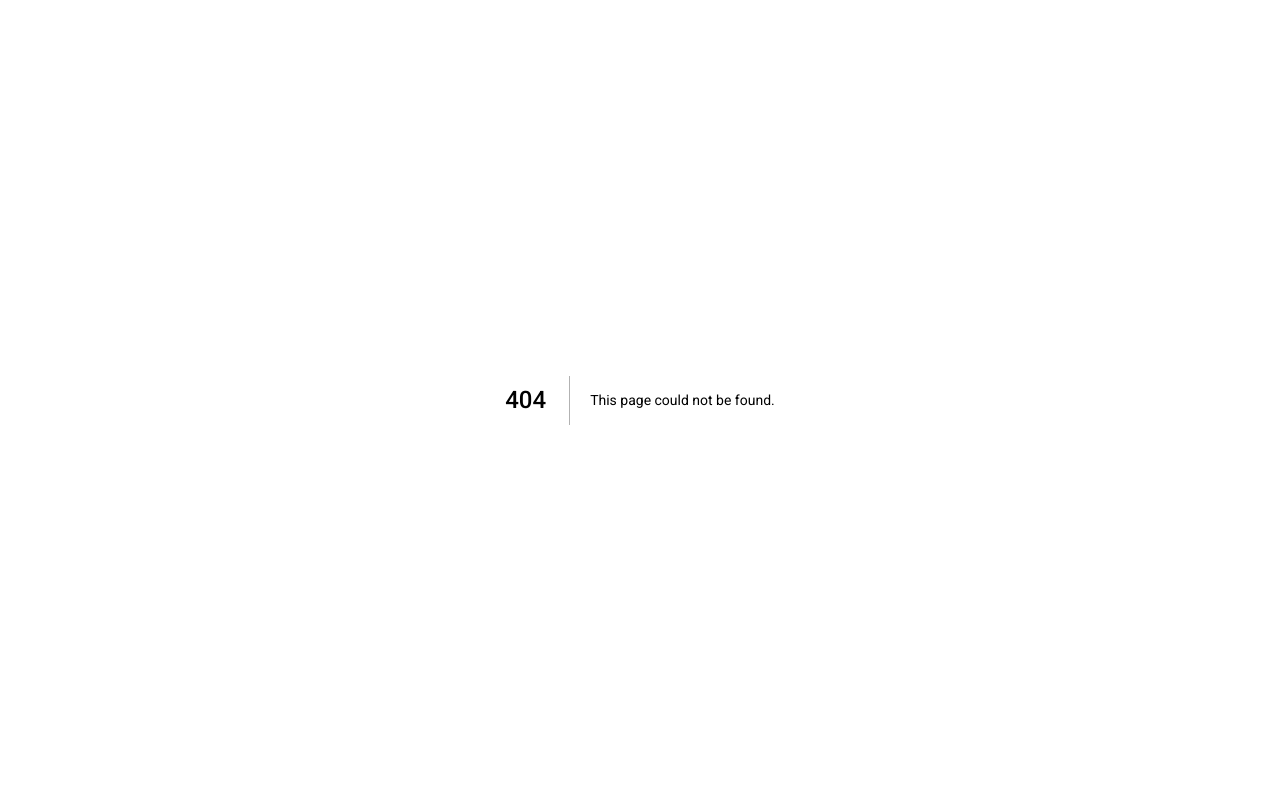
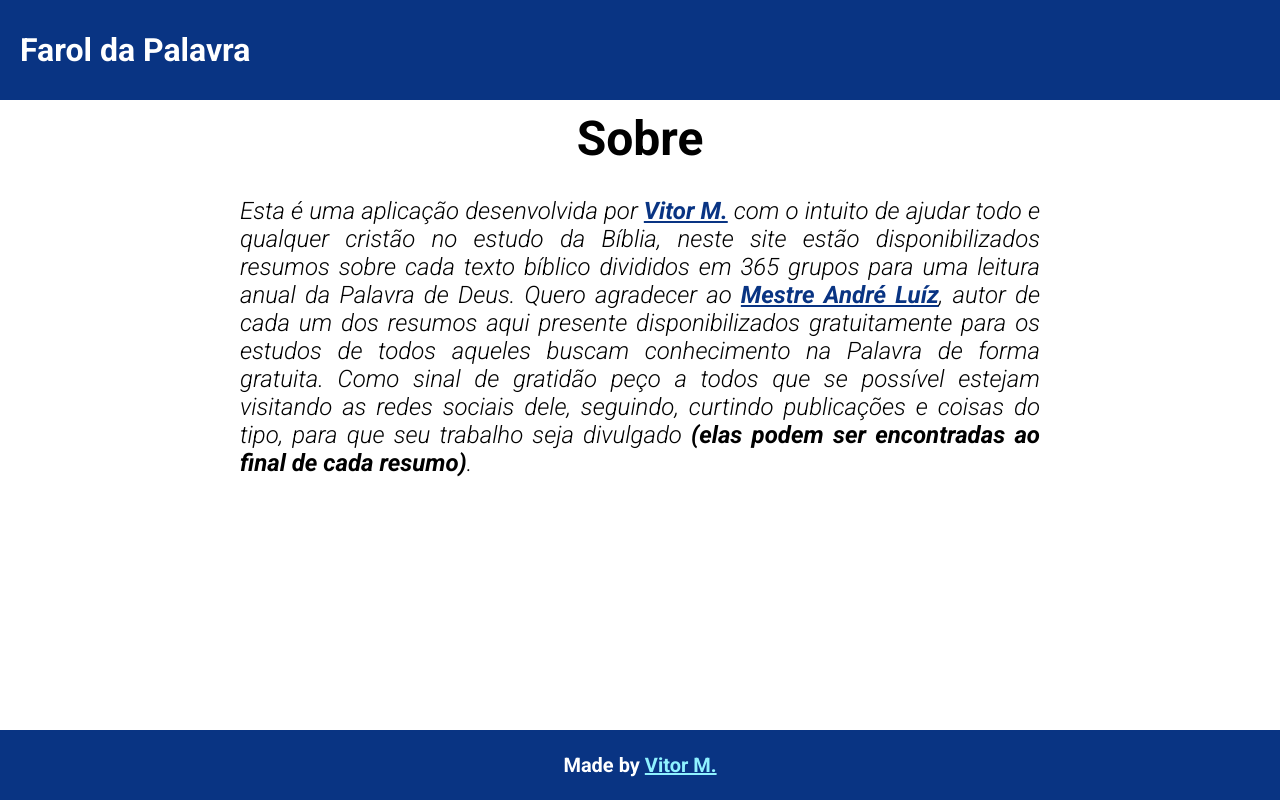
Before and after one commit to vitor-mat/Farol-da-Palavra, a Next.js app: page /sobre in a window 1280 px wide. Before the commit this address had no page. Built offline with nearby package versions, Linux system fonts and the light colour scheme.

Commit message:
pagina sobre criada

```diff
--- a/pages/index.js
+++ b/pages/index.js
@@ -1,4 +1,6 @@
 import Link from 'next/link';
+
+import styles from '../styles/Home.module.css'
 
 export const getStaticProps = async () => {
 
@@ -11,9 +13,6 @@ export const getStaticProps = async () => {
 
 }
 
-import Head from 'next/head'
-import Image from 'next/image'
-import styles from '../styles/Home.module.css'
 
 
 export default function Home({ data }) {
--- /dev/null
+++ b/pages/sobre.js
@@ -0,0 +1,26 @@
+import Link from 'next/link';
+
+import styles from '../styles/Sobre.module.css'
+
+export default function Sobre({ data }) {
+
+  return (
+    <div className={styles.container}>
+      <header className={styles.header}>
+        <h1 className={styles.headerTitleText}>Farol da Palavra</h1>
+      </header>
+      <main className={styles.main}>
+        <h2 className={styles.sobreTitle}>Sobre</h2>
+        <p className={styles.sobreContent}>
+            Esta é uma aplicação desenvolvida por <a href="https://vitor-mat.github.io/portifolio/" target="_blank" rel="noreferrer">Vitor M.</a> com o intuito de ajudar todo e qualquer cristão no estudo da Bíblia, neste site estão disponibilizados
+            resumos sobre cada texto bíblico divididos em 365 grupos para uma leitura anual da Palavra de Deus. Quero agradecer ao <a href="https://www.instagram.com/mestre.andreluiz/" target="_blank" rel="noreferrer">Mestre André Luíz</a>, autor de
+            cada um dos resumos aqui presente disponibilizados gratuitamente para os estudos de todos aqueles buscam conhecimento na Palavra de forma gratuita. Como sinal de gratidão
+            peço a todos que se possível estejam visitando as redes sociais dele, seguindo, curtindo publicações e coisas do tipo, para que seu trabalho seja divulgado <b>(elas podem ser encontradas ao final de cada resumo)</b>.
+        </p>
+      </main>
+      <footer className={styles.footer}>
+        <span className={styles.footerText}>Made by <a href="https://vitor-mat.github.io/portifolio/" target="_blank" rel="noreferrer">Vitor M.</a></span>
+      </footer>
+    </div>
+  )
+}
--- /dev/null
+++ b/styles/Sobre.module.css
@@ -0,0 +1,75 @@
+.container{
+  width: 100%;
+  min-height: 100vh;
+  display: flex;
+  flex-direction: column;
+}
+
+.header{
+  width: 100%;
+  height: 100px;
+  background: rgb(9, 52, 131);
+  display: flex;
+  align-items: center;
+  padding-left: 20px;
+}
+
+.headerTitleText{
+  color: white;
+}
+
+
+.main{
+  flex: 1;
+  width: 100%;
+  padding: 10px;
+  display: flex;
+  flex-direction: column;
+  align-items: center;
+  gap: 10px;
+  flex-wrap: wrap;
+  gap: 30px;
+}
+
+.sobreTitle{
+  font-size: 48px;
+  text-align: center;
+}
+
+.sobreContent{
+  font-size: 24px;
+  font-weight: 300;
+  max-width: 800px;
+  font-style: italic;
+  text-align: justify;
+}
+
+.sobreContent a{
+  font-weight: 700;
+  text-decoration: underline;
+  color:rgb(9, 52, 131);
+}
+
+.sobreContent a:hover{
+  opacity: .7;
+}
+
+.footer{
+  width: 100%;
+  height: 70px;
+  background: rgb(9, 52, 131);
+  display: flex;
+  align-items: center;
+  justify-content: center;
+}
+
+.footerText{
+  color: white;
+  font-weight: 700;
+  font-size: 20px;
+}
+
+.footerText a{
+  text-decoration: underline;
+  color: rgb(143, 242, 255)
+}
--- a/styles/globals.css
+++ b/styles/globals.css
@@ -11,7 +11,3 @@ a {
   color: inherit;
   text-decoration: none;
 }
-
-* {
-  box-sizing: border-box;
-}
```
